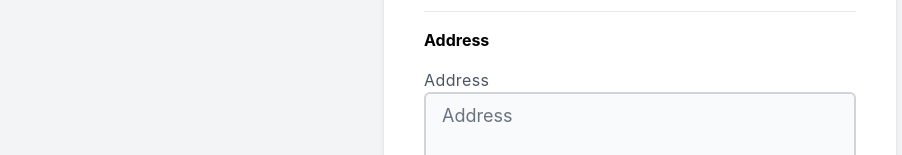
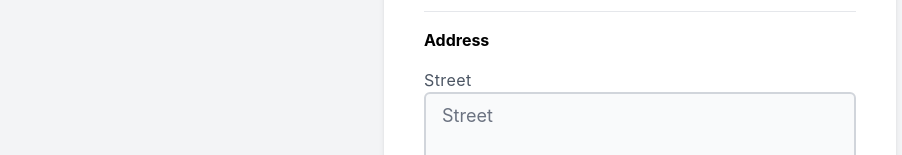
Before and after one commit to Pawan42002/RentIt, a React (Create React App) app in the folder client/: page /addListing in a window 1280 px wide. Shown: the part 645-800 px from the top of the page, without its empty margins (0-902 px from the left). Built offline with nearby package versions, Linux system fonts and the light colour scheme.

Commit message:
listing completely done

```diff
--- a/client/src/Components/LAddListing.js
+++ b/client/src/Components/LAddListing.js
@@ -8,7 +8,7 @@ import { query } from "../middleware/query";
 const LAddListing = () => {
   let containerStyle =
     "flex flex-col justify-center space-y-4 bg-white mt-5 shadow-md rounded-lg px-10 p-5";
-  const [address, setAddress] = useState(""); //
+  const [street, setStreet] = useState(""); //
   const [city, setCity] = useState(""); //
   const [zipcode, setZipcode] = useState(""); //
   const [area, setArea] = useState(""); //
@@ -31,7 +31,7 @@ const LAddListing = () => {
       rent,
     };
     const address = {
-      //address,
+      street,
       city,
       zipcode,
     };
@@ -151,10 +151,10 @@ const LAddListing = () => {
             <hr />
             <h1 className="font-bold">Address</h1>
             <TextField
-              label={"Address"}
-              placeholder={"Address"}
-              value={address}
-              setValue={setAddress}
+              label={"Street"}
+              placeholder={"Street"}
+              value={street}
+              setValue={setStreet}
             />
             <Input
               label={"City"}
```
Also changed, not shown: 2 other files (tests, documents, lock files or other folders).
